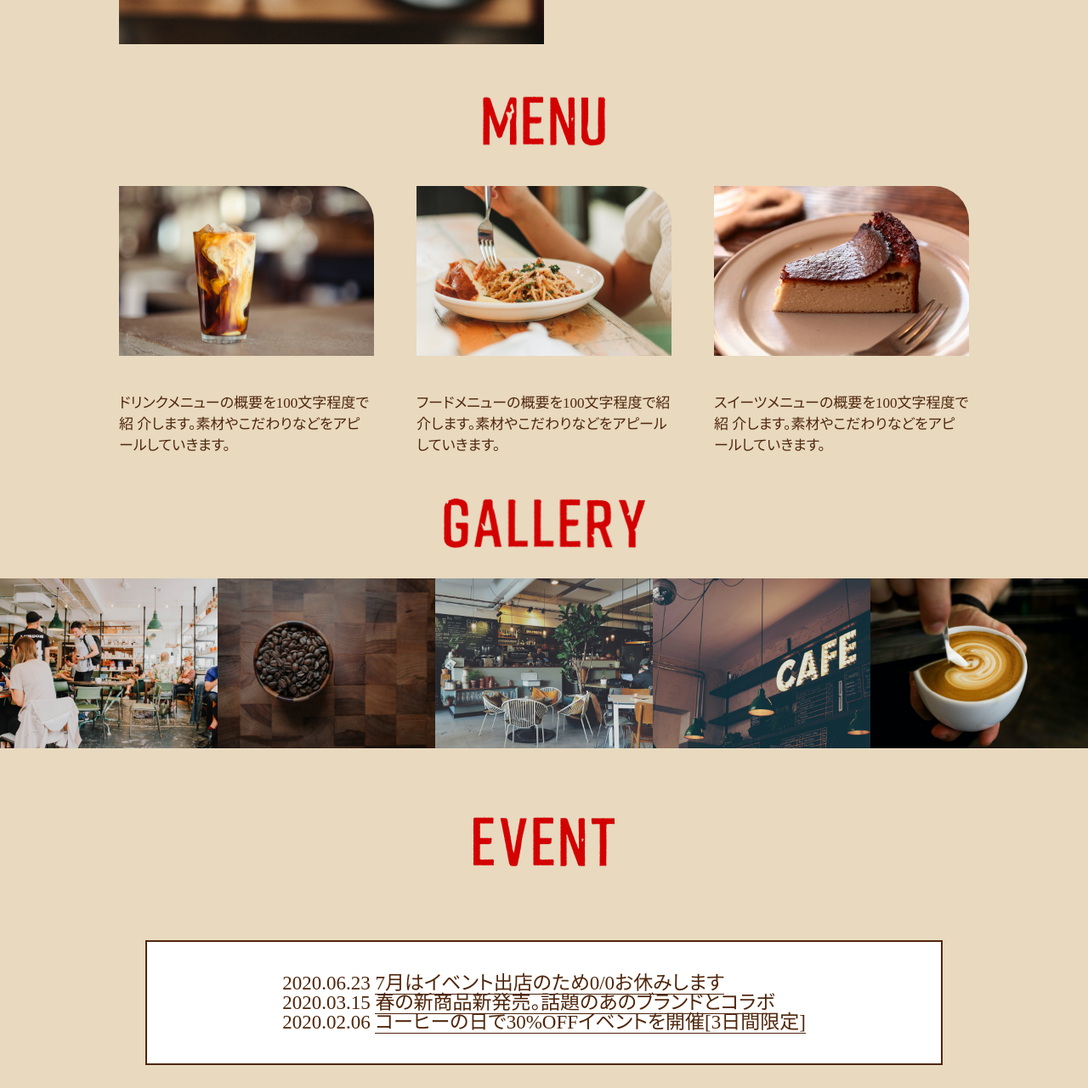
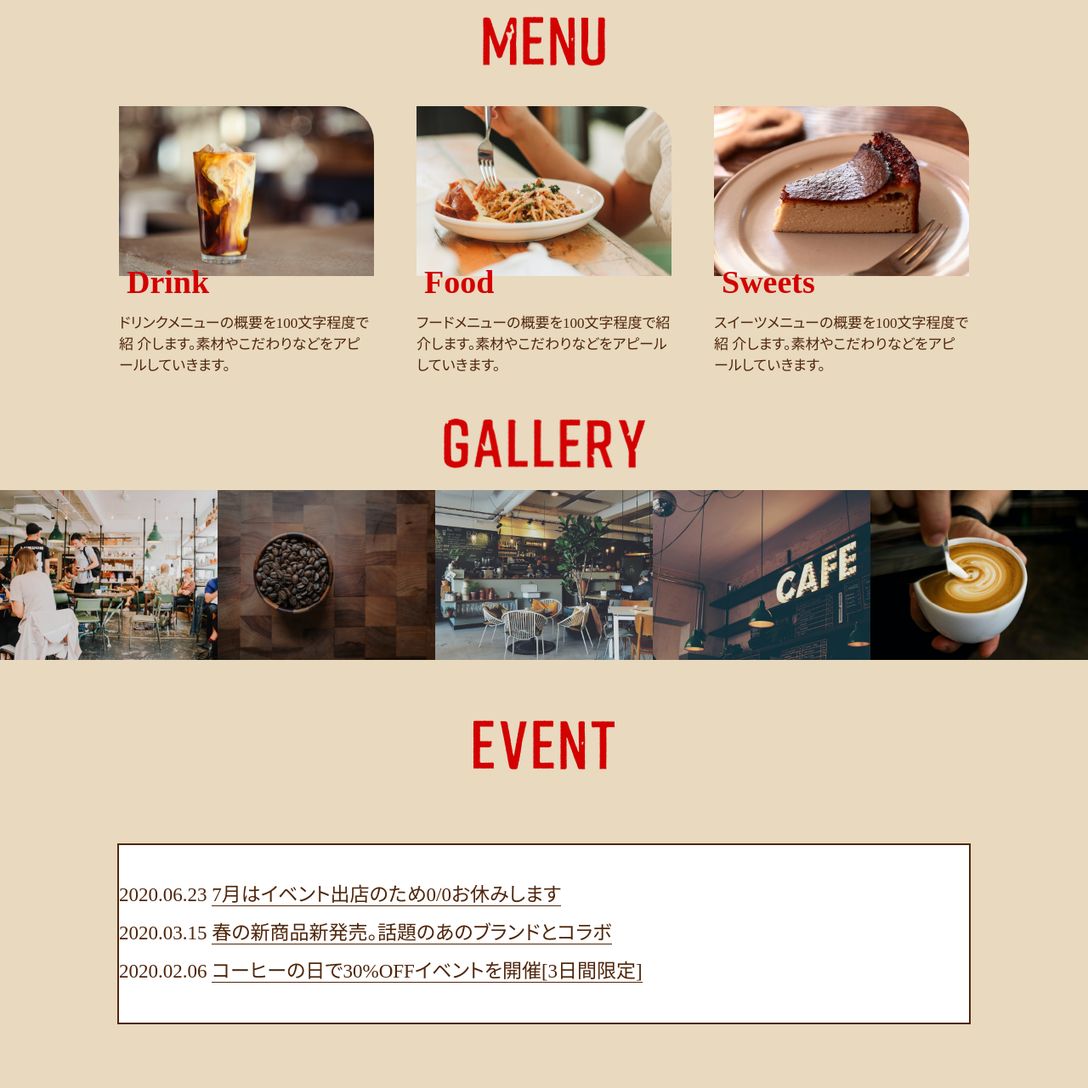
Before and after one commit to Ami624/dezasuta, a plain HTML site: page kadai4_Umegawa_01/index.html in a window 1280 px wide. Shown: the part 1700-2981 px from the top of the page at 85% size. Drawn offline with Linux system fonts and the light colour scheme.

Commit message:
課題4_修正02

```diff
--- a/kadai4_Umegawa_01/css/style.css
+++ b/kadai4_Umegawa_01/css/style.css
@@ -77,7 +77,6 @@ header {
     font-size: 23px;
     line-height: 1.65;
     letter-spacing: 0.1em;
-    margin-bottom: 94px;
 }
 
 /* about */
@@ -97,8 +96,11 @@ header {
     width: 41%;
 }
 
+.about_heading {
+    text-align: left;
+}
+
 .about_heading img {
-    /* align-items: left; */
     width: 273px;
     margin-bottom: 49px;
 }
@@ -136,20 +138,23 @@ header {
     display: inline;
 }
 
+.col div {
+    position: relative;
+}
+
 .col img {
     display: block;
     width: 300px;
     border-top-right-radius: 42px;
     margin-bottom: 44px;
-    position: relative;
 }
 
 .col h3 {
     color: #d30202;
     font-size: 38px;
     position: absolute;
-    bottom: 50px;
-    left: 30px;
+    top: 94%;
+    left: 3%;
 }
 
 .text {
@@ -168,7 +173,6 @@ header {
     display: flex;
     justify-content: center;
     align-items: center;
-    padding: 10px 0;
 }
 
 .gallery img {
@@ -188,11 +192,20 @@ header {
 .event_box {
     background-color: #ffffff;
     border: 2px solid #4f260b;
+    text-align: center;
+    font-size: 23px;
+    padding: 37px 0;
+    margin: 78px auto;
+    max-width: 1000px;
+}
+
+.event_item {
+    line-height: 1.95;
+}
+
+.event_box div {
     display: inline-block;
     text-align: left;
-    font-size: 23px;
-    padding: 37px 159px;
-    margin: 78px auto;
 }
 
 .event_text {
@@ -219,8 +232,10 @@ footer {
 
 .footer_container {
     display: flex;
-    justify-content: center;
+    justify-content: flex-start;
     padding: 83px 0 74px 0;
+    max-width: 1000px;
+    margin: 0 auto;
 }
 
 .footer_logo {
@@ -250,23 +265,24 @@ footer {
 
 /*
 【about】
-aboutのタイトルh２タグが中央に配置されてしまっています。
-他のセクションのh２タグは全て中央配置だった為、
-上の方でtext-align: center;を書きました。
-ただ、このセクションだけは中央では無い為、h２タグにクラス名をつけ、
-.about_heading img に対して左揃えとしたかったのですが、
-これは関係無く上で書いたものが適応されるのでしょうか？
-
-【menu】
-・画像に対してposition: relative;
-h３タグにposition: absolute;と指定してみたのですが、
-タイトルが変なところに行ってしまいます。
-値が間違っているのか、positionの位置が間違っているのでしょうか？
+.about_imgに対して
+border-bottom-right-radius: 82px;を指定していますが、
+上手く反映されません。
+調べて、overflow: hidden;が出てきて試しましたが、上手くいきませんでした。
+初回提出時は角丸が適応されていたのでしが、いつの間にか反映されなくなっていました。。。
 
 【event】
-・.event_boxのpaddingの設定が調べてもわかりませんでした。
+・添削を元にHTMLを修正しCSSで下記記述を追加したのですが、
+.event_box div {
+    display: inline-block;
+    text-align: left;
+}
+上手く反映されていません。
+指定するセレクタが間違っていますか？
 
-他、全体的に添削よろしくお願いいたします！*/
+他、
+HTML/CSSの記述が的確なのか、効率よく書けているのかが不安です。
+全体的に添削よろしくお願いいたします！*/
 
 
 
--- a/kadai4_Umegawa_01/index.html
+++ b/kadai4_Umegawa_01/index.html
@@ -52,7 +52,7 @@
                 <h2 class="about_heading">
                     <img src="./images/about_us@2x.png" alt="ABOUT US">
                 </h2>
-                <p class="text_main">私たちが提供するこだわりのコーヒー</p>
+                <p class="text_main">私たちが提供する<br>こだわりのコーヒー</p>
                 <p class="text_sub">
                     サービスを提供する上での想いや心がけていることなど、メッセージを文章で紹介します。サービスを提供する上での想いや心がけていることなど、メッセージを文章で紹介します。サービスを提供する上での想いや心がけていることなど、メッセージを文章で紹介します。サービスを提供する上での想いや心がけていることなど、メッセージを文章で紹介します。サービスを提供する上での想いや心がけていることなど、メッセージを文章で紹介します。
                 </p>
@@ -67,18 +67,24 @@
                 </h2>
                 <div class="row">
                     <div class="col">
+                        <div>
                             <img src="./images/pc_menu_drink-100.jpg" alt="drink_img">
                             <h3>Drink</h3>
+                        </div>
                         <p class="text">ドリンクメニューの概要を100文字程度で紹 介します。素材やこだわりなどをアピールしていきます。</p>
                     </div>
                     <div class="col">
+                        <div>
                             <img src="./images/pc_menu_food-100.jpg" alt="food_img">
                             <h3>Food</h3>
+                        </div>
                         <p class="text">フードメニューの概要を100文字程度で紹 介します。素材やこだわりなどをアピールしていきます。</p>
                     </div>
                     <div class="col">
+                        <div>
                             <img src="./images/pc_menu_sweets-100.jpg" alt="sweets_img">
                             <h3>Sweets</h3>
+                        </div>
                         <p class="text">スイーツメニューの概要を100文字程度で紹 介します。素材やこだわりなどをアピールしていきます。</p>
                     </div>
                 </div>
@@ -108,10 +114,10 @@
                     <img src="./images/event@2x.png" alt="EVENT">
                 </h2>
                 <div class="event_box">
+                    <div>
                         <div class="event_item">
                             2020.06.23
                             <span class="event_text">7月はイベント出店のため0/0お休みします</span>
-
                         </div>
                         <div class="event_item">
                             2020.03.15
@@ -120,6 +126,7 @@
                         <div class="event_item">
                             2020.02.06
                             <span class="event_text">コーヒーの日で30%OFFイベントを開催[3日間限定]</span>
+                        </div>
                     </div>
                 </div>
             </div>
```
Also changed, not shown: 1 other file. Lines whose indentation alone changed are shown as unchanged.
